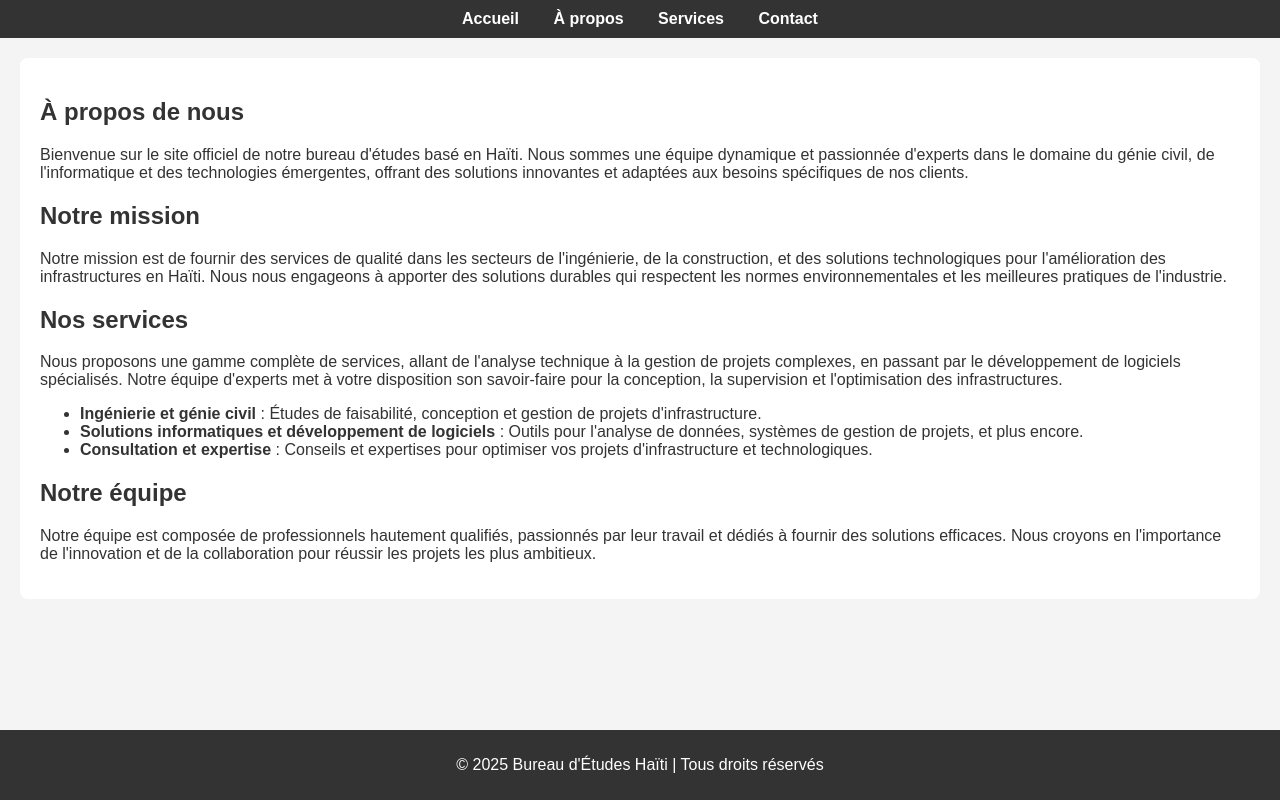
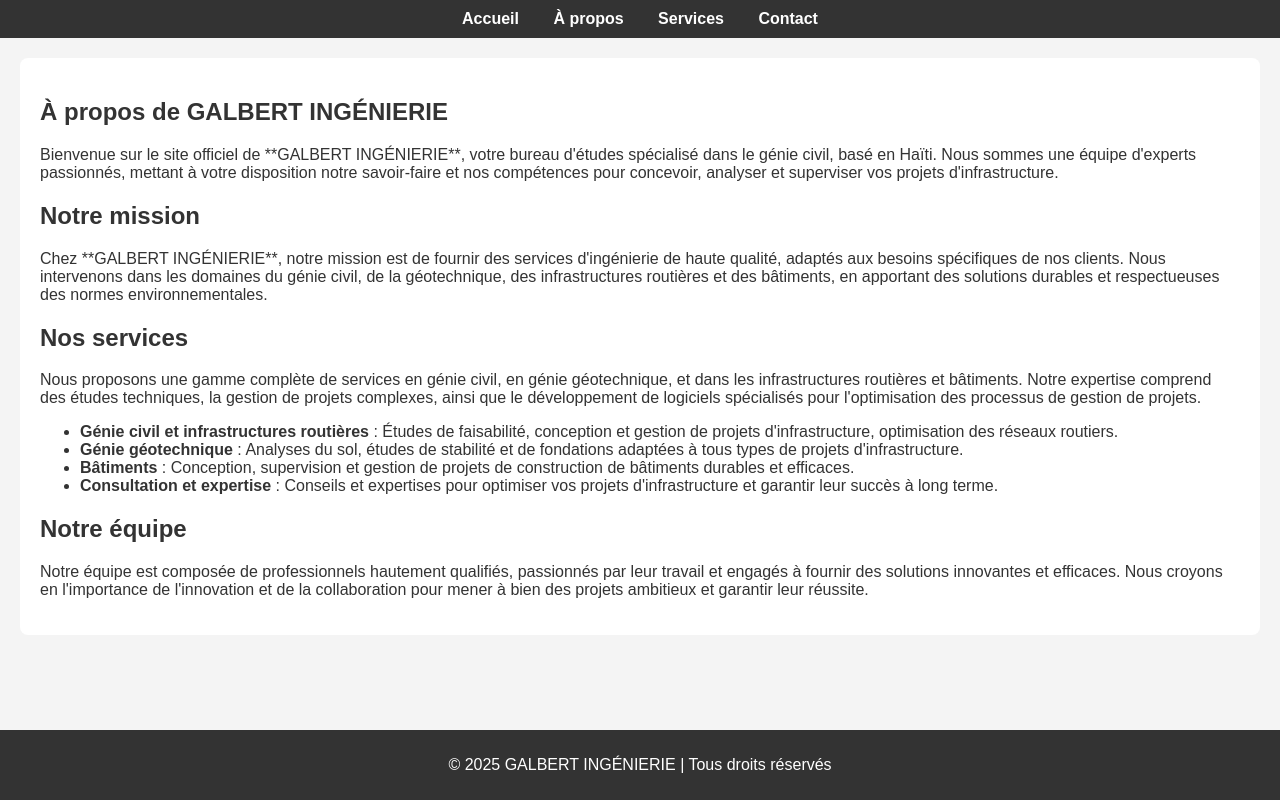
Before and after one commit to galbert-ingenierie/BE, a plain HTML site: page index.html in a window 1280 px wide. Drawn offline with Linux system fonts and the light colour scheme.

Commit message:
Update index.html

```diff
--- a/index.html
+++ b/index.html
@@ -3,8 +3,8 @@
 <head>
     <meta charset="UTF-8">
     <meta name="viewport" content="width=device-width, initial-scale=1.0">
-    <meta name="description" content="À propos de notre bureau d'études en Haïti">
-    <title>À propos - Bureau d'Études Haïti</title>
+    <meta name="description" content="À propos de GALBERT INGÉNIERIE, bureau d'études spécialisé en génie civil en Haïti">
+    <title>À propos - GALBERT INGÉNIERIE</title>
     <link rel="stylesheet" href="styles.css">
 </head>
 <body>
@@ -20,27 +20,28 @@
     </header>
 
     <section class="about">
-        <h1>À propos de nous</h1>
-        <p>Bienvenue sur le site officiel de notre bureau d'études basé en Haïti. Nous sommes une équipe dynamique et passionnée d'experts dans le domaine du génie civil, de l'informatique et des technologies émergentes, offrant des solutions innovantes et adaptées aux besoins spécifiques de nos clients.</p>
+        <h1>À propos de GALBERT INGÉNIERIE</h1>
+        <p>Bienvenue sur le site officiel de **GALBERT INGÉNIERIE**, votre bureau d'études spécialisé dans le génie civil, basé en Haïti. Nous sommes une équipe d'experts passionnés, mettant à votre disposition notre savoir-faire et nos compétences pour concevoir, analyser et superviser vos projets d'infrastructure.</p>
 
         <h2>Notre mission</h2>
-        <p>Notre mission est de fournir des services de qualité dans les secteurs de l'ingénierie, de la construction, et des solutions technologiques pour l'amélioration des infrastructures en Haïti. Nous nous engageons à apporter des solutions durables qui respectent les normes environnementales et les meilleures pratiques de l'industrie.</p>
+        <p>Chez **GALBERT INGÉNIERIE**, notre mission est de fournir des services d'ingénierie de haute qualité, adaptés aux besoins spécifiques de nos clients. Nous intervenons dans les domaines du génie civil, de la géotechnique, des infrastructures routières et des bâtiments, en apportant des solutions durables et respectueuses des normes environnementales.</p>
 
         <h2>Nos services</h2>
-        <p>Nous proposons une gamme complète de services, allant de l'analyse technique à la gestion de projets complexes, en passant par le développement de logiciels spécialisés. Notre équipe d'experts met à votre disposition son savoir-faire pour la conception, la supervision et l'optimisation des infrastructures.</p>
+        <p>Nous proposons une gamme complète de services en génie civil, en génie géotechnique, et dans les infrastructures routières et bâtiments. Notre expertise comprend des études techniques, la gestion de projets complexes, ainsi que le développement de logiciels spécialisés pour l'optimisation des processus de gestion de projets.</p>
 
         <ul>
-            <li><strong>Ingénierie et génie civil</strong> : Études de faisabilité, conception et gestion de projets d'infrastructure.</li>
-            <li><strong>Solutions informatiques et développement de logiciels</strong> : Outils pour l'analyse de données, systèmes de gestion de projets, et plus encore.</li>
-            <li><strong>Consultation et expertise</strong> : Conseils et expertises pour optimiser vos projets d'infrastructure et technologiques.</li>
+            <li><strong>Génie civil et infrastructures routières</strong> : Études de faisabilité, conception et gestion de projets d'infrastructure, optimisation des réseaux routiers.</li>
+            <li><strong>Génie géotechnique</strong> : Analyses du sol, études de stabilité et de fondations adaptées à tous types de projets d'infrastructure.</li>
+            <li><strong>Bâtiments</strong> : Conception, supervision et gestion de projets de construction de bâtiments durables et efficaces.</li>
+            <li><strong>Consultation et expertise</strong> : Conseils et expertises pour optimiser vos projets d'infrastructure et garantir leur succès à long terme.</li>
         </ul>
 
         <h2>Notre équipe</h2>
-        <p>Notre équipe est composée de professionnels hautement qualifiés, passionnés par leur travail et dédiés à fournir des solutions efficaces. Nous croyons en l'importance de l'innovation et de la collaboration pour réussir les projets les plus ambitieux.</p>
+        <p>Notre équipe est composée de professionnels hautement qualifiés, passionnés par leur travail et engagés à fournir des solutions innovantes et efficaces. Nous croyons en l'importance de l'innovation et de la collaboration pour mener à bien des projets ambitieux et garantir leur réussite.</p>
     </section>
 
     <footer>
-        <p>&copy; 2025 Bureau d'Études Haïti | Tous droits réservés</p>
+        <p>&copy; 2025 GALBERT INGÉNIERIE | Tous droits réservés</p>
     </footer>
 </body>
 </html>
```
